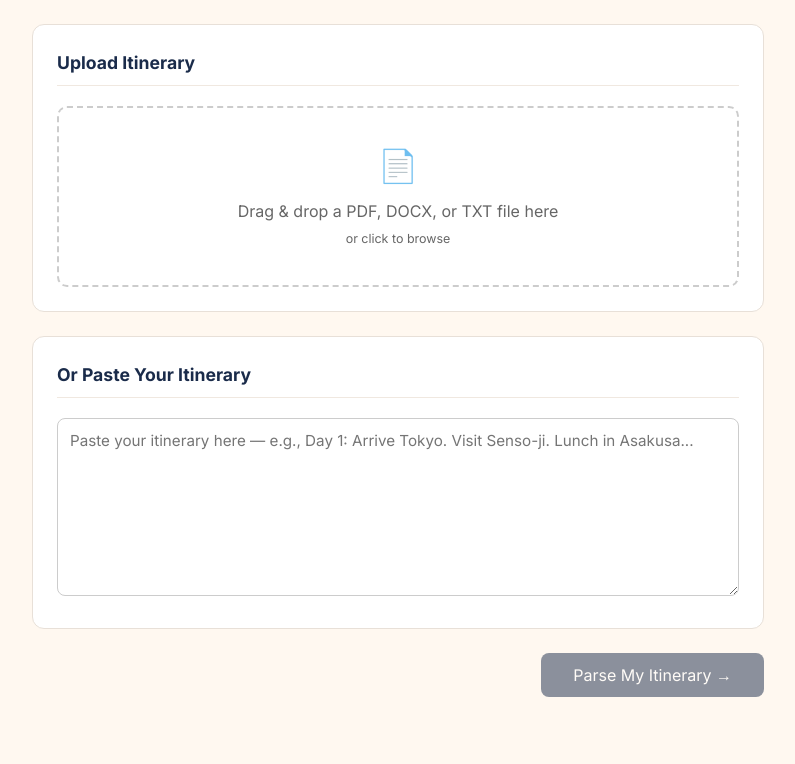
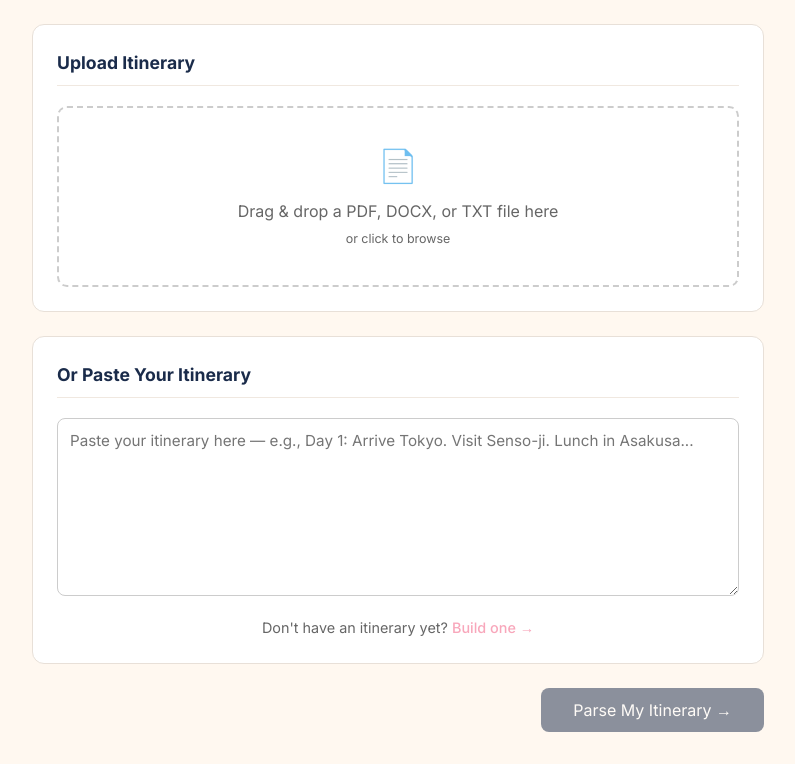
Before and after one commit to davedecena01/WhereToStayInJapan, an Angular app in the folder frontend/: page / in a window 1280 px wide. Shown: the part 626-1390 px from the top of the page, without its empty margins (242-1037 px from the left). Before the commit the page ends 1355 px from the top, so only its background shows below. Built offline with nearby package versions, Linux system fonts and the light colour scheme.

Commit message:
feat: wire /create route and add Build one link to itinerary input

```diff
--- a/frontend/src/app/app.routes.ts
+++ b/frontend/src/app/app.routes.ts
@@ -1,11 +1,13 @@
 import { Routes } from '@angular/router';
 import { ItineraryInputComponent } from './features/itinerary/itinerary-input/itinerary-input.component';
+import { ItineraryCreateComponent } from './features/itinerary/itinerary-create/itinerary-create.component';
 import { ItineraryReviewComponent } from './features/itinerary/itinerary-review/itinerary-review.component';
 import { ResultsComponent } from './features/results/results/results.component';
 import { HotelListComponent } from './features/hotels/hotel-list/hotel-list.component';
 
 export const routes: Routes = [
   { path: '', component: ItineraryInputComponent },
+  { path: 'create', component: ItineraryCreateComponent },
   { path: 'review', component: ItineraryReviewComponent },
   { path: 'results', component: ResultsComponent },
   { path: 'hotels/:areaId', component: HotelListComponent },
--- a/frontend/src/app/features/itinerary/itinerary-input/itinerary-input.component.html
+++ b/frontend/src/app/features/itinerary/itinerary-input/itinerary-input.component.html
@@ -96,6 +96,10 @@
     @if (selectedFile()) {
       <p class="hint">Remove the uploaded file to paste text instead.</p>
     }
+    <p class="create-link">
+      Don't have an itinerary yet?
+      <a routerLink="/create">Build one →</a>
+    </p>
   </section>
 
   <!-- Error banner -->
--- a/frontend/src/app/features/itinerary/itinerary-input/itinerary-input.component.scss
+++ b/frontend/src/app/features/itinerary/itinerary-input/itinerary-input.component.scss
@@ -284,3 +284,20 @@ textarea {
     padding: 1.5rem 1rem;
   }
 }
+
+.create-link {
+  margin-top: 0.75rem;
+  font-size: 0.9rem;
+  color: var(--text-muted);
+  text-align: center;
+
+  a {
+    color: var(--color-sakura);
+    text-decoration: none;
+    font-weight: 500;
+
+    &:hover {
+      text-decoration: underline;
+    }
+  }
+}
--- a/frontend/src/app/features/itinerary/itinerary-input/itinerary-input.component.ts
+++ b/frontend/src/app/features/itinerary/itinerary-input/itinerary-input.component.ts
@@ -1,7 +1,7 @@
 import { Component, inject, signal } from '@angular/core';
 import { CommonModule } from '@angular/common';
 import { FormsModule } from '@angular/forms';
-import { Router } from '@angular/router';
+import { Router, RouterLink } from '@angular/router';
 import { firstValueFrom } from 'rxjs';
 import { ApiService } from '../../../core/services/api.service';
 import { ItineraryStore } from '../../../core/stores/itinerary.store';
@@ -13,7 +13,7 @@ import {
 
 @Component({
   selector: 'app-itinerary-input',
-  imports: [CommonModule, FormsModule],
+  imports: [CommonModule, FormsModule, RouterLink],
   templateUrl: './itinerary-input.component.html',
   styleUrl: './itinerary-input.component.scss'
 })
```
